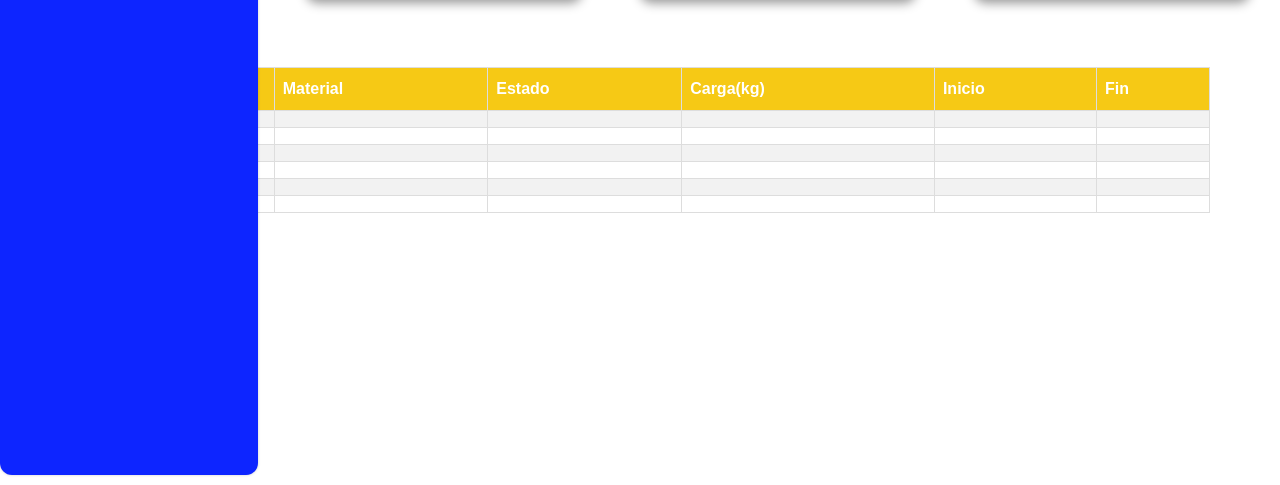
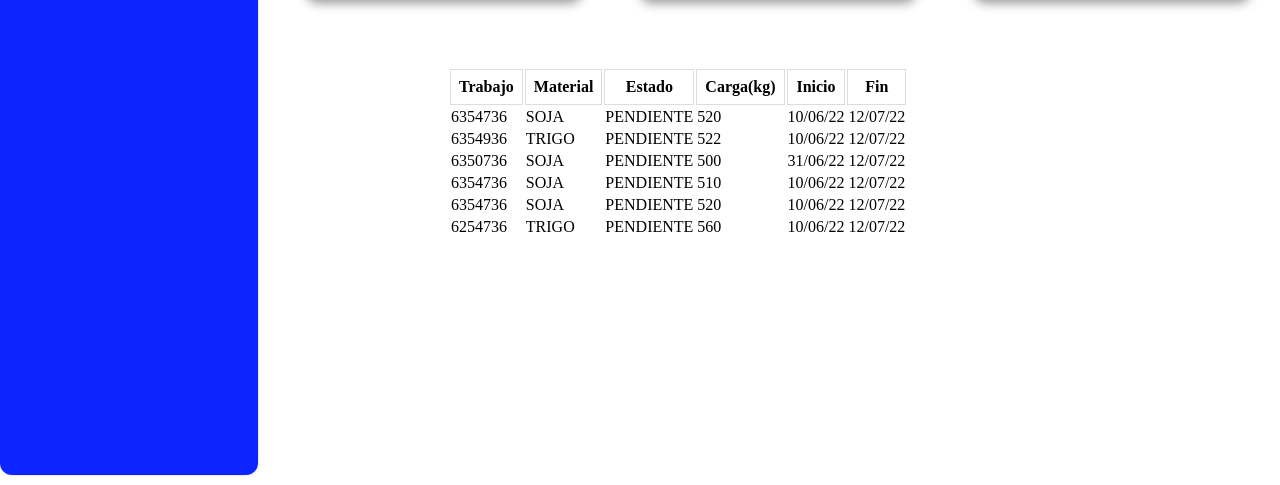
Before and after one commit to FedericoMontero/MaquinariaRuralCoder, a plain HTML site: page root/index.html in a window 1280 px wide. Shown: the part 337-822 px from the top of the page. Before the commit the page ends 800 px from the top, so only its background shows below. Drawn offline with Linux system fonts and the light colour scheme.

Commit message:
boostrap

```diff
--- a/root/compras.html
+++ b/root/compras.html
@@ -13,6 +13,11 @@
     <link rel="stylesheet" href="css/style.css">
 </head>
 <body>
+
+    <div id="alerta" class="alert alert-dark" role="alert">
+        PROXIMAMENTE: Pruebe el Modo Dark en version Mobile.
+      </div>
+
     <nav class="nav">
         <a class="nav__link" href="trabajos.html">
             <i class="material-icons nav__icon">construction</i>
@@ -40,9 +45,9 @@
 
 <div class="form-compras">
     <h1 class="titulo_centrado">Formulario de compras</h1>
-    <p>Nombre del solicitante</p><input type="text">
-    <select name="proveedor" id="list-proveedor">
-        <option value="0">Seleccione Proveedor</option>
+    <input class="form-control form-control-sm" type="text" placeholder="Nombre del solicitante">
+    <select class="form-select" name="proveedor" id="list-proveedor">
+        <option selected>Seleccione Proveedor</option>
         <option value="1">Proveedor 1</option>
         <option value="2">Proveedor 2</option>
         <option value="3">Proveedor 3</option>
@@ -53,10 +58,13 @@
         <option value="7">Proveedor 8</option>
         <option value="7">Proveedor 9</option>
     </select>
-    <p>Codigo del proveedor</p><input type="text">
-    <p>Agregue centro de costo</p><input type="text">
-    <p>E-mail comprador</p><input type="email">
-    <p>Articulo que necesita</p><input type="text"> <button class="boton_compras" type="submit">Agregar nueva linea</button>
+    <div class="mb-3">
+    <input class="form-control form-control-sm" type="text" placeholder="Codigo del proveedor">
+</div>
+    <input class="form-control form-control-sm" type="text" placeholder="Agregue Centro de Costo">
+    <input class="form-control form-control-sm" type="mail" placeholder="Agregue el mail">
+    <input class="form-control form-control-sm" type="text" placeholder="Articulo que necesita">
+    <button type="submit" class="btn btn-primary mb-3">Agregar nueva linea</button>
     <button id="botonocultador" class="boton_compras" type="submit">Enviar</button>
 </div>
 
@@ -73,6 +81,8 @@
     <p>Síguenos en <a href=”#”>Instagram</a></p>
     <p>Síguenos en <a href=”#”>Linkedin</a></p>
 </footer>
+<script src="https://cdn.jsdelivr.net/npm/@popperjs/core@2.11.5/dist/umd/popper.min.js" integrity="sha384-Xe+8cL9oJa6tN/veChSP7q+mnSPaj5Bcu9mPX5F5xIGE0DVittaqT5lorf0EI7Vk" crossorigin="anonymous"></script>
+<script src="https://cdn.jsdelivr.net/npm/bootstrap@5.2.0-beta1/dist/js/bootstrap.min.js" integrity="sha384-kjU+l4N0Yf4ZOJErLsIcvOU2qSb74wXpOhqTvwVx3OElZRweTnQ6d31fXEoRD1Jy" crossorigin="anonymous"></script>
 <script src="https://cdn.jsdelivr.net/npm/bootstrap@5.2.0-beta1/dist/js/bootstrap.bundle.min.js" integrity="sha384-pprn3073KE6tl6bjs2QrFaJGz5/SUsLqktiwsUTF55Jfv3qYSDhgCecCxMW52nD2" crossorigin="anonymous"></script>
 <script src="http://ajax.googleapis.com/ajax/libs/jquery/1.7.1/jquery.min.js" type="text/javascript"></script>
 <script>
--- a/root/css/style.css
+++ b/root/css/style.css
@@ -188,6 +188,9 @@ h3{
 /*---------------------------------Responsive---------------------------------------------*/
 
 @media only screen and (max-width: 600px){
+
+
+
     .nav .nav__text{
         display: none;
         width: 100%;
@@ -238,6 +241,14 @@ h3{
     }
     input{
         text-align: center;
+    }
+
+    .form-compras{
+       margin:50px;
+    }
+
+    .form-compras .form-control {
+        margin: 15px;
     }
 
 }
@@ -304,9 +315,39 @@ h3{
     margin-left: 190px;
 }
 
+.form-compras{
+    margin-left: 270px;
+    margin-right: 100px;
+    margin-top: 150px;
 }
 
-/*Compras animacion compras*/
+.form-compras .form-control {
+    margin: 15px;
+}
+
+#alerta{
+    margin-left: 270px;
+}
+
+.table-info{
+    margin-left: 35%;
+}
+
+.grid-3{
+    margin-left: 270px;
+}
+
+#rendimiento-titulo{
+    margin-left: 270px;
+}
+
+
+
+}
+
+/*----------------------------------Compras animacion compras----------------------------------------*/
+
+
 
 .buttonload {
     background-color: #04AA6D; /* Green background */
--- a/root/index.html
+++ b/root/index.html
@@ -67,8 +67,9 @@
         </div>
     </div>
 
-    <div style="overflow-x: auto;" class="table-info">
-        <table id="trabajos-info">
+    <div class="table-info">
+        <table class="table table-striped">
+            <thead>
             <tr>
                 <th>Trabajo</th>
                 <th>Material</th>
@@ -77,54 +78,57 @@
                 <th>Inicio</th>
                 <th>Fin</th>
             </tr>
+        </thead>
+        <tbody>
             <tr>
-                <td></td>
-                <td></td>
-                <td></td>
-                <td></td>
-                <td></td>
-                <td></td>
+                <td>6354736</td>
+                <td>SOJA</td>
+                <td>PENDIENTE</td>
+                <td>520</td>
+                <td>10/06/22</td>
+                <td>12/07/22</td>
             </tr>
             <tr>
-                <td></td>
-                <td></td>
-                <td></td>
-                <td></td>
-                <td></td>
-                <td></td>
+                <td>6354936</td>
+                <td>TRIGO</td>
+                <td>PENDIENTE</td>
+                <td>522</td>
+                <td>10/06/22</td>
+                <td>12/07/22</td>
             </tr>
             <tr>
-                <td></td>
-                <td></td>
-                <td></td>
-                <td></td>
-                <td></td>
-                <td></td>
+                <td>6350736</td>
+                <td>SOJA</td>
+                <td>PENDIENTE</td>
+                <td>500</td>
+                <td>31/06/22</td>
+                <td>12/07/22</td>
             </tr>
             <tr>
-                <td></td>
-                <td></td>
-                <td></td>
-                <td></td>
-                <td></td>
-                <td></td>
+                <td>6354736</td>
+                <td>SOJA</td>
+                <td>PENDIENTE</td>
+                <td>510</td>
+                <td>10/06/22</td>
+                <td>12/07/22</td>
             </tr>
             <tr>
-                <td></td>
-                <td></td>
-                <td></td>
-                <td></td>
-                <td></td>
-                <td></td>
+                <td>6354736</td>
+                <td>SOJA</td>
+                <td>PENDIENTE</td>
+                <td>520</td>
+                <td>10/06/22</td>
+                <td>12/07/22</td>
             </tr>
             <tr>
-                <td></td>
-                <td></td>
-                <td></td>
-                <td></td>
-                <td></td>
-                <td></td>
+                <td>6254736</td>
+                <td>TRIGO</td>
+                <td>PENDIENTE</td>
+                <td>560</td>
+                <td>10/06/22</td>
+                <td>12/07/22</td>
             </tr>
+        </tbody>
         </table>
     </div>
 
```
Also changed, not shown: root/rendimiento.html (+1 -1 lines), root/trabajos.html (+36 -36 lines).
